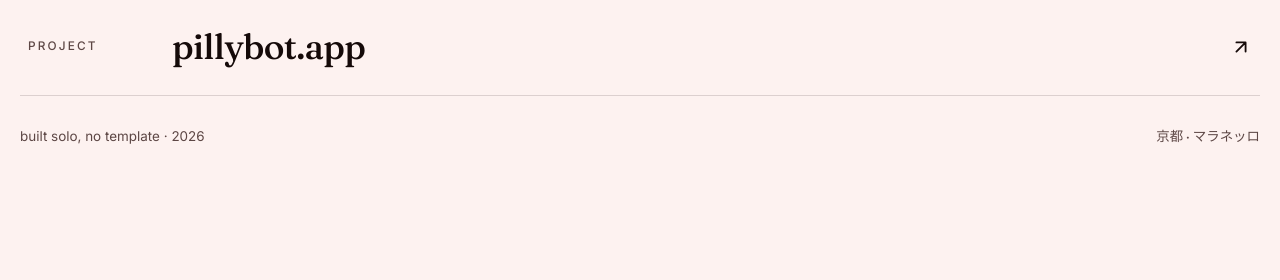
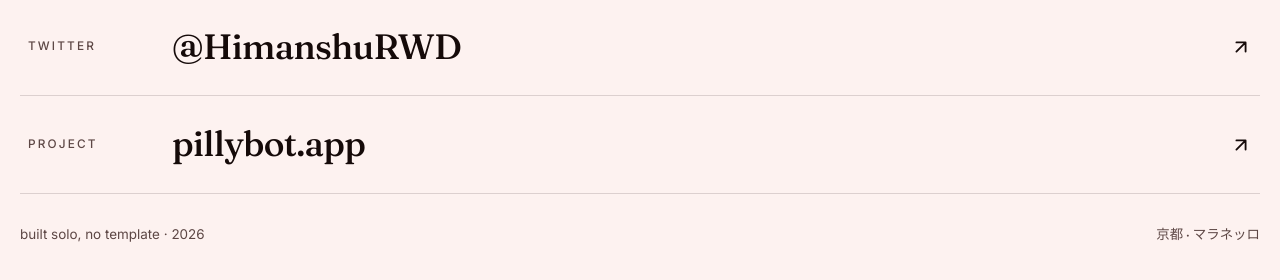
Before and after one commit to himanshufound/portfolio-website, a website: page index.html in a window 1280 px wide. Shown: the part 4280-4560 px from the top of the page. Drawn offline with Linux system fonts and the light colour scheme.

Commit message:
Add Twitter link to contact section and sameAs schema

```diff
--- a/index.html
+++ b/index.html
@@ -47,7 +47,8 @@
         "jobTitle": "Student / Builder",
         "sameAs": [
           "https://www.linkedin.com/in/himanshu-rawat-571614376/",
-          "https://github.com/himanshufound"
+          "https://github.com/himanshufound",
+          "https://x.com/HimanshuRWD"
         ]
       }
     </script>
@@ -437,6 +438,15 @@
             </a>
           </li>
           <li>
+            <a href="https://x.com/HimanshuRWD" target="_blank" rel="noopener noreferrer">
+              <span class="contact__role">twitter</span>
+              <span class="contact__handle">@HimanshuRWD</span>
+              <svg class="contact__arrow" viewBox="0 0 24 24" width="22" height="22" aria-hidden="true">
+                <path d="M7 17L17 7M7 7h10v10" stroke="currentColor" stroke-width="2" fill="none" stroke-linecap="round" stroke-linejoin="round" />
+              </svg>
+            </a>
+          </li>
+          <li>
             <a href="https://www.pillybot.app" target="_blank" rel="noopener noreferrer">
               <span class="contact__role">project</span>
               <span class="contact__handle">pillybot.app</span>
```
